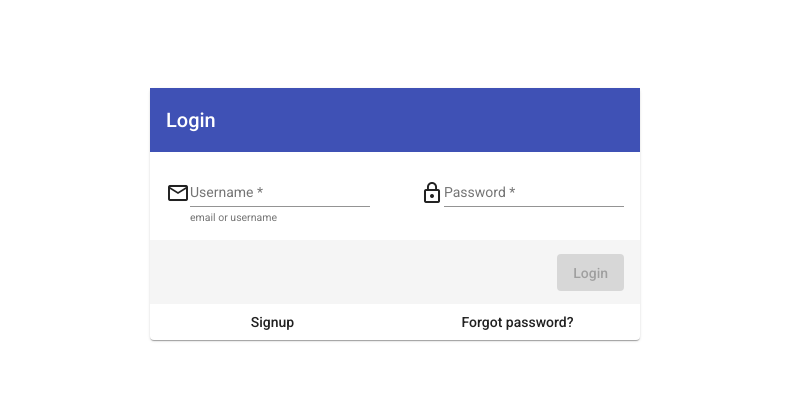
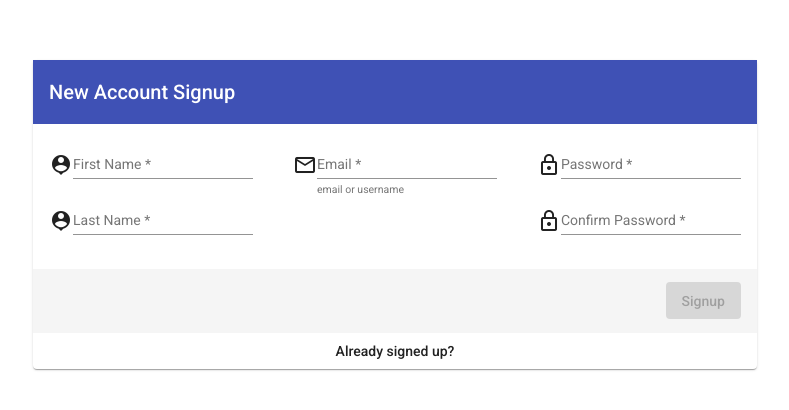
Before and after one commit to jaysonwor/evolutionary-product, an Angular app in the folder frontend/: page /auth/signup in a window 1280 px wide. Before the commit this address led to /auth/login. Shown: the part 186-596 px from the top of the page, without its empty margins (245-1034 px from the left). Built offline with nearby package versions, Linux system fonts and the light colour scheme.

Commit message:
add signup form done

```diff
--- a/frontend/src/app/app-routing.module.ts
+++ b/frontend/src/app/app-routing.module.ts
@@ -1,12 +1,14 @@
 import { NgModule } from '@angular/core';
 import { RouterModule, Routes } from '@angular/router';
 import { LoginComponent } from './components/auth/login/login.component';
+import { SignupComponent } from './components/auth/signup/signup.component';
 
 const routes: Routes = [
   {
     path: 'auth',
     children: [
       { path: 'login', component: LoginComponent},
+      { path: 'signup', component: SignupComponent},
       { path: '**', redirectTo: '/auth/login', pathMatch: 'full'}
     ]
   },
--- a/frontend/src/app/app.module.ts
+++ b/frontend/src/app/app.module.ts
@@ -8,11 +8,13 @@ import { FlexLayoutModule } from "@angular/flex-layout";
 
 import { AppComponent } from './app.component';
 import { LoginComponent } from './components/auth/login/login.component';
+import { SignupComponent } from './components/auth/signup/signup.component';
 
 @NgModule({
   declarations: [
     AppComponent,
-    LoginComponent
+    LoginComponent,
+    SignupComponent
   ],
   imports: [
     BrowserModule,
--- a/frontend/src/app/components/auth/login/login.component.html
+++ b/frontend/src/app/components/auth/login/login.component.html
@@ -15,7 +15,7 @@
                       <mat-label>Username</mat-label>
                       <input type="text" matInput formControlName="username" >
                       <mat-hint>email or username</mat-hint>
-                      <mat-error *ngIf="f.username.errors && f.username.errors.required">Username is required</mat-error>
+                      <mat-error *ngIf="f.username.errors && f.username.errors.required">username is required</mat-error>
               </mat-form-field>
             </div>
             <div>
@@ -23,7 +23,7 @@
               <mat-form-field>
                   <mat-label>Password</mat-label>
                   <input type="password" matInput formControlName="password">
-                  <mat-error *ngIf="f.password.errors && f.password.errors.required">Password is required</mat-error>
+                  <mat-error *ngIf="f.password.errors && f.password.errors.required">password is required</mat-error>
               </mat-form-field>
             </div>
         </div>
@@ -40,7 +40,7 @@
   </form>
 
   <div fxLayout="row wrap" fxLayout.xs="column" fxLayout.sm="column" fxLayout.md="column" fxLayoutAlign="none none">
-          <button mat-button [routerLink]="['/signup']" fxFlex="calc(30%-30px)">Signup</button>
+          <button mat-button [routerLink]="['/auth/signup']" fxFlex="calc(30%-30px)">Signup</button>
           <button mat-button [routerLink]="['/signup']" fxFlex="calc(30%-30px)">Forgot password?</button>
   </div>
 
--- /dev/null
+++ b/frontend/src/app/components/auth/signup/signup.component.html
@@ -0,0 +1,77 @@
+<mat-card style="padding: 0px">
+  <mat-card-content>
+
+  <mat-toolbar color="primary">
+    <span>New Account Signup</span>
+  </mat-toolbar>
+
+  <form [formGroup]="form" (ngSubmit)="signup()">
+
+    <div style="padding: 16px;" fxLayout="row wrap" fxLayout.xs="column" fxLayout.sm="column" fxLayout.md="column" fxLayoutAlign="none none" fxLayoutGap="5vh">
+        <div>
+            <div>
+              <mat-icon style="vertical-align: middle;">person_pin_outline</mat-icon>
+              <mat-form-field>
+                <mat-label>First Name</mat-label>
+                <input type="text" matInput formControlName="firstName" >
+                <mat-error *ngIf="f.firstName.errors && f.firstName.errors.required">first name is required</mat-error>
+              </mat-form-field>
+            </div>
+            <div>
+              <mat-icon style="vertical-align: middle;">person_pin_outline</mat-icon>
+              <mat-form-field>
+                <mat-label>Last Name</mat-label>
+                <input type="text" matInput formControlName="lastName" >
+                <mat-error *ngIf="f.lastName.errors && f.lastName.errors.required">last name is required</mat-error>
+              </mat-form-field>
+            </div>
+        </div>
+        <div>
+            <div>
+              <mat-icon style="vertical-align: middle;">mail_outline</mat-icon>
+              <mat-form-field>
+                <mat-label>Email</mat-label>
+                <input type="text" matInput formControlName="email" >
+                <mat-hint>email or username</mat-hint>
+                <mat-error *ngIf="f.email.errors && f.email.errors.required">email is required</mat-error>
+              </mat-form-field>
+            </div>
+        </div>
+        <div>
+            <div>
+              <mat-icon style="vertical-align: middle;">lock_outline</mat-icon>
+              <mat-form-field>
+                <mat-label>Password</mat-label>
+                <input type="password" matInput formControlName="password">
+                <mat-error *ngIf="f.password.errors && f.password.errors.required">password is required</mat-error>
+              </mat-form-field>
+            </div>
+            <div>
+              <mat-icon style="vertical-align: middle;">lock_outline</mat-icon>
+              <mat-form-field>
+                <mat-label>Confirm Password</mat-label>
+                <input type="password" matInput formControlName="confirmPassword">
+                <mat-error *ngIf="f.confirmPassword.errors && f.confirmPassword.errors.required">confirm password is required</mat-error>
+              </mat-form-field>
+            </div>
+        </div>
+    </div>
+
+    <mat-toolbar fxLayout="row" fxLayoutAlign="end center" fxLayoutGap="16px">
+        <button type="submit" mat-raised-button color="primary" [disabled]="!form.valid || isSubmitting">
+            <mat-progress-bar mode="indeterminate" *ngIf="isSubmitting"></mat-progress-bar>
+            <span *ngIf="!isSubmitting">Signup</span>
+        </button>
+
+    </mat-toolbar>
+
+  </form>
+
+  <div fxLayout="row wrap" fxLayout.xs="column" fxLayout.sm="column" fxLayout.md="column" fxLayoutAlign="none none">
+    <button mat-button [routerLink]="['/auth/login']" fxFlex="calc(30%-30px)">Already signed up?</button>
+  </div>
+
+  </mat-card-content>
+
+
+</mat-card>
--- /dev/null
+++ b/frontend/src/app/components/auth/signup/signup.component.ts
@@ -0,0 +1,42 @@
+import { Component, OnInit } from '@angular/core';
+import { FormBuilder, Validators } from '@angular/forms';
+
+@Component({
+  selector: 'app-signup',
+  templateUrl: './signup.component.html',
+  styleUrls: ['./signup.component.scss']
+})
+export class SignupComponent implements OnInit {
+
+  form: any;
+  isSubmitting: boolean = false;
+
+  constructor(
+    private formBuilder: FormBuilder
+
+  ) { }
+
+  ngOnInit(): void {
+    this.initForm();
+  }
+
+  initForm() {
+    this.form = this.formBuilder.group({
+      email: ["", Validators.required],
+      password: ["", Validators.required],
+      confirmPassword: ["", Validators.required],
+      firstName: ["", Validators.required],
+      lastName: ["", Validators.required]
+    })
+  }
+
+  get f() { return this.form.controls; }
+
+  signup() {
+    console.log("SignupComponent.login")
+    this.isSubmitting = true;
+    //todo add api call
+    // this.isSubmitting = false;
+  }
+
+}
--- a/frontend/src/styles.scss
+++ b/frontend/src/styles.scss
@@ -1,7 +1,10 @@
 /* You can add global styles to this file, and also import other style files */
 
 html, body { height: 100%; }
-body { margin: 0; font-family: Roboto, "Helvetica Neue", sans-serif; }
+body {
+    margin: 0;
+    font-family: Roboto, "Helvetica Neue", sans-serif;
+}
 .centered {
     height: 100vh;
     display: flex;
```
Also changed, not shown: frontend/src/app/components/auth/signup/signup.component.scss (added), 1 other file (tests, documents, lock files or other folders).
